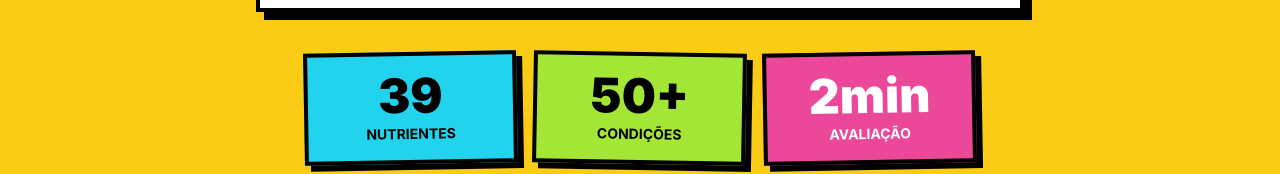
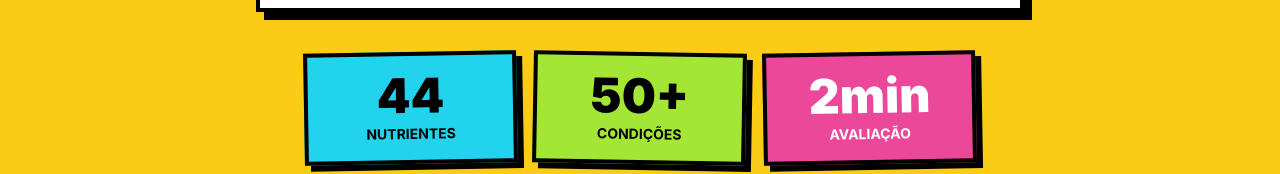
Before and after one commit to joshuaas5/suplementaj-, a Next.js app: page / in a window 1280 px wide. Shown: the part 520-694 px from the top of the page. Built offline with nearby package versions, Linux system fonts and the light colour scheme; no server answers.

Commit message:
fix: atualiza contador de nutrientes na homepage (39/40 -> 44)

```diff
--- a/app/page.tsx
+++ b/app/page.tsx
@@ -85,7 +85,7 @@ export default function Home() {
             {/* Stats */}
             <div className="grid grid-cols-1 sm:grid-cols-3 gap-3 sm:gap-4 max-w-2xl mx-auto mb-12">
               <div className="bg-cyan-400 border-4 border-black shadow-[4px_4px_0_0_#000] sm:shadow-[6px_6px_0_0_#000] p-4 transform sm:-rotate-1">
-                <div className="text-4xl sm:text-5xl font-black text-black mb-1">39</div>
+                <div className="text-4xl sm:text-5xl font-black text-black mb-1">44</div>
                 <div className="text-sm font-bold uppercase text-black">Nutrientes</div>
               </div>
               <div className="bg-lime-400 border-4 border-black shadow-[4px_4px_0_0_#000] sm:shadow-[6px_6px_0_0_#000] p-4 transform sm:rotate-1">
@@ -390,7 +390,7 @@ export default function Home() {
         <div className="text-center mb-12">
           <div className="inline-block bg-lime-400 border-4 border-black shadow-[6px_6px_0_0_#000] px-4 py-2 sm:px-6 sm:py-3 mb-6 sm:rotate-1">
             <h2 className="text-2xl sm:text-4xl font-black text-black uppercase">
-              40 Nutrientes Essenciais
+              44 Nutrientes Essenciais
             </h2>
           </div>
           <p className="text-xl text-gray-800 font-bold">
@@ -507,7 +507,7 @@ export default function Home() {
               <div className="text-center">
                 <Link href="/nutrientes">
                   <Button variant="primary" size="lg" className="w-full">
-                    Ver Todos os 40 Nutrientes →
+                    Ver Todos os 44 Nutrientes →
                   </Button>
                 </Link>
               </div>
```
